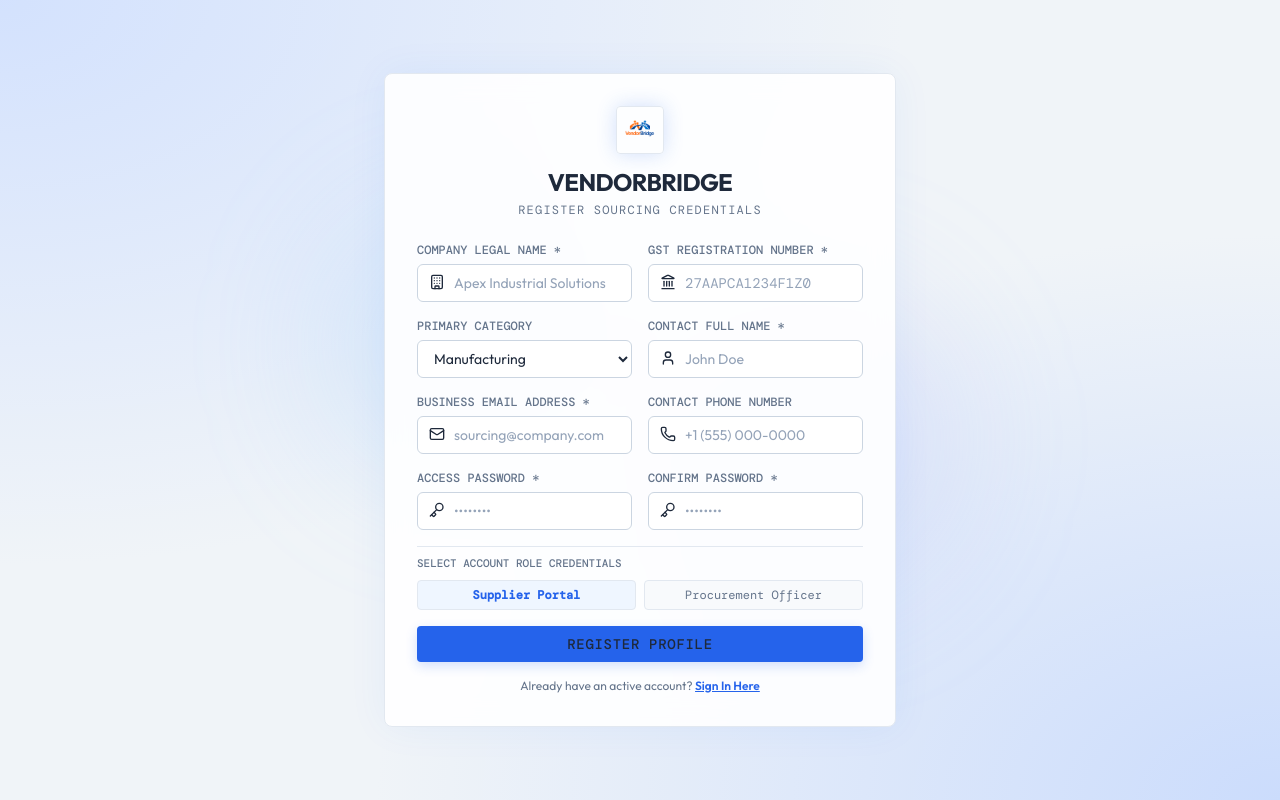
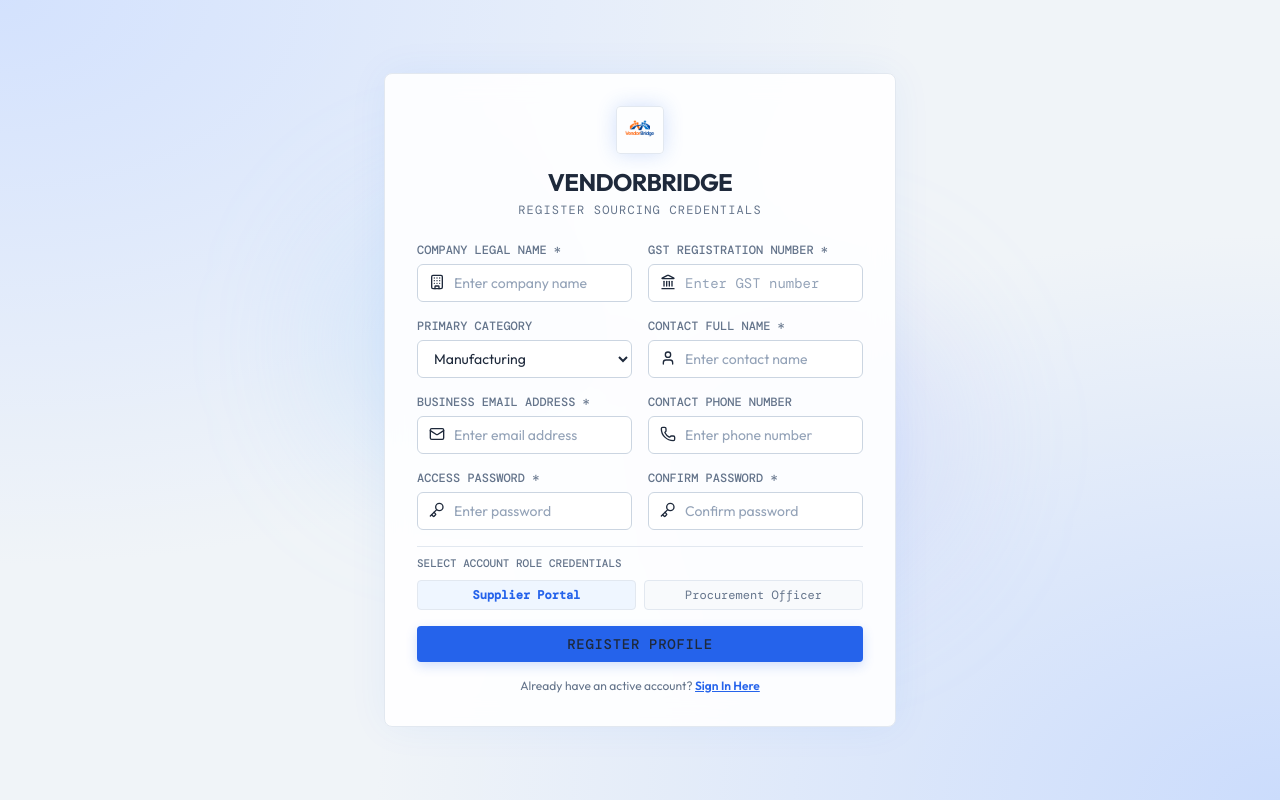
Before and after one commit to HB2810/vendorbridge-erp, a React (Vite) app in the folder frontend/: page /register in a window 1280 px wide. Built offline with nearby package versions, Linux system fonts and the light colour scheme; a web font is replaced by a local one.

Commit message:
feat: Disable browser autocomplete and make placeholders generic on login and registration pages

```diff
--- a/frontend/src/pages/Login.jsx
+++ b/frontend/src/pages/Login.jsx
@@ -65,7 +65,7 @@
           </div>
         )}
 
-        <form onSubmit={handleSubmit} className="space-y-4">
+        <form onSubmit={handleSubmit} className="space-y-4" autoComplete="off">
           <div>
             <label className="block text-xs font-mono font-medium text-slate-400 uppercase mb-1.5">Security Email Address</label>
             <div className="relative">
@@ -74,7 +74,8 @@
                 type="email"
                 value={email}
                 onChange={(e) => setEmail(e.target.value)}
-                placeholder="email@example.com"
+                placeholder="Enter email address"
+                autoComplete="off"
                 className="w-full pl-9 pr-4 py-2"
               />
             </div>
@@ -88,7 +89,8 @@
                 type="password"
                 value={password}
                 onChange={(e) => setPassword(e.target.value)}
-                placeholder="••••••••"
+                placeholder="Enter password"
+                autoComplete="current-password"
                 className="w-full pl-9 pr-4 py-2"
               />
             </div>
--- a/frontend/src/pages/Register.jsx
+++ b/frontend/src/pages/Register.jsx
@@ -95,7 +95,7 @@
           </div>
         )}
 
-        <form onSubmit={handleSubmit} className="space-y-4">
+        <form onSubmit={handleSubmit} className="space-y-4" autoComplete="off">
 
           <div className="grid grid-cols-1 md:grid-cols-2 gap-4">
             <div>
@@ -106,7 +106,8 @@
                   type="text"
                   value={companyName}
                   onChange={(e) => setCompanyName(e.target.value)}
-                  placeholder="Apex Industrial Solutions"
+                  placeholder="Enter company name"
+                  autoComplete="off"
                   className="w-full pl-9 pr-4 py-2"
                 />
               </div>
@@ -120,7 +121,8 @@
                   type="text"
                   value={gstNumber}
                   onChange={(e) => setGstNumber(e.target.value)}
-                  placeholder="27AAPCA1234F1Z0"
+                  placeholder="Enter GST number"
+                  autoComplete="off"
                   className="w-full pl-9 pr-4 py-2 font-mono"
                 />
               </div>
@@ -148,7 +150,8 @@
                   type="text"
                   value={contactName}
                   onChange={(e) => setContactName(e.target.value)}
-                  placeholder="John Doe"
+                  placeholder="Enter contact name"
+                  autoComplete="off"
                   className="w-full pl-9 pr-4 py-2"
                 />
               </div>
@@ -162,7 +165,8 @@
                   type="email"
                   value={email}
                   onChange={(e) => setEmail(e.target.value)}
-                  placeholder="sourcing@company.com"
+                  placeholder="Enter email address"
+                  autoComplete="off"
                   className="w-full pl-9 pr-4 py-2"
                 />
               </div>
@@ -176,7 +180,8 @@
                   type="text"
                   value={phone}
                   onChange={(e) => setPhone(e.target.value)}
-                  placeholder="+1 (555) 000-0000"
+                  placeholder="Enter phone number"
+                  autoComplete="off"
                   className="w-full pl-9 pr-4 py-2"
                 />
               </div>
@@ -190,7 +195,8 @@
                   type="password"
                   value={password}
                   onChange={(e) => setPassword(e.target.value)}
-                  placeholder="••••••••"
+                  placeholder="Enter password"
+                  autoComplete="new-password"
                   className="w-full pl-9 pr-4 py-2"
                 />
               </div>
@@ -204,7 +210,8 @@
                   type="password"
                   value={confirmPassword}
                   onChange={(e) => setConfirmPassword(e.target.value)}
-                  placeholder="••••••••"
+                  placeholder="Confirm password"
+                  autoComplete="new-password"
                   className="w-full pl-9 pr-4 py-2"
                 />
               </div>
```
